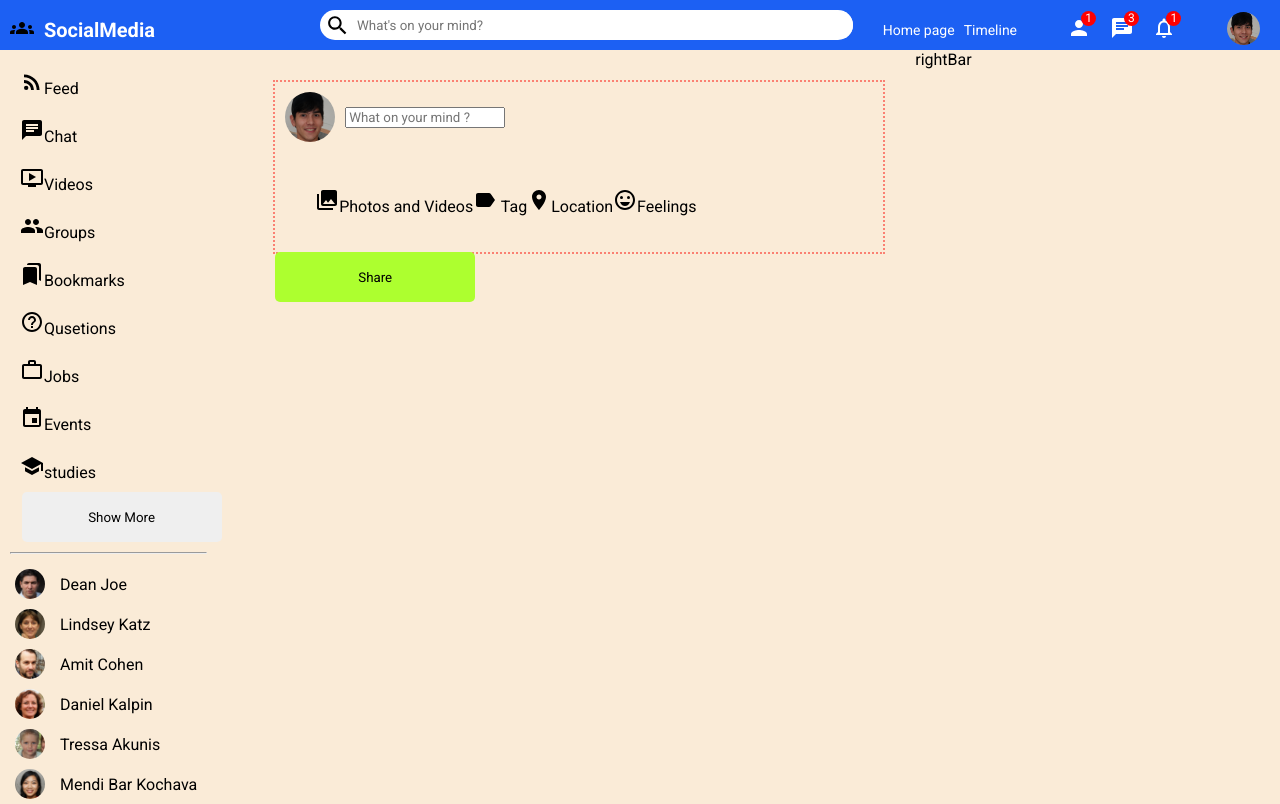
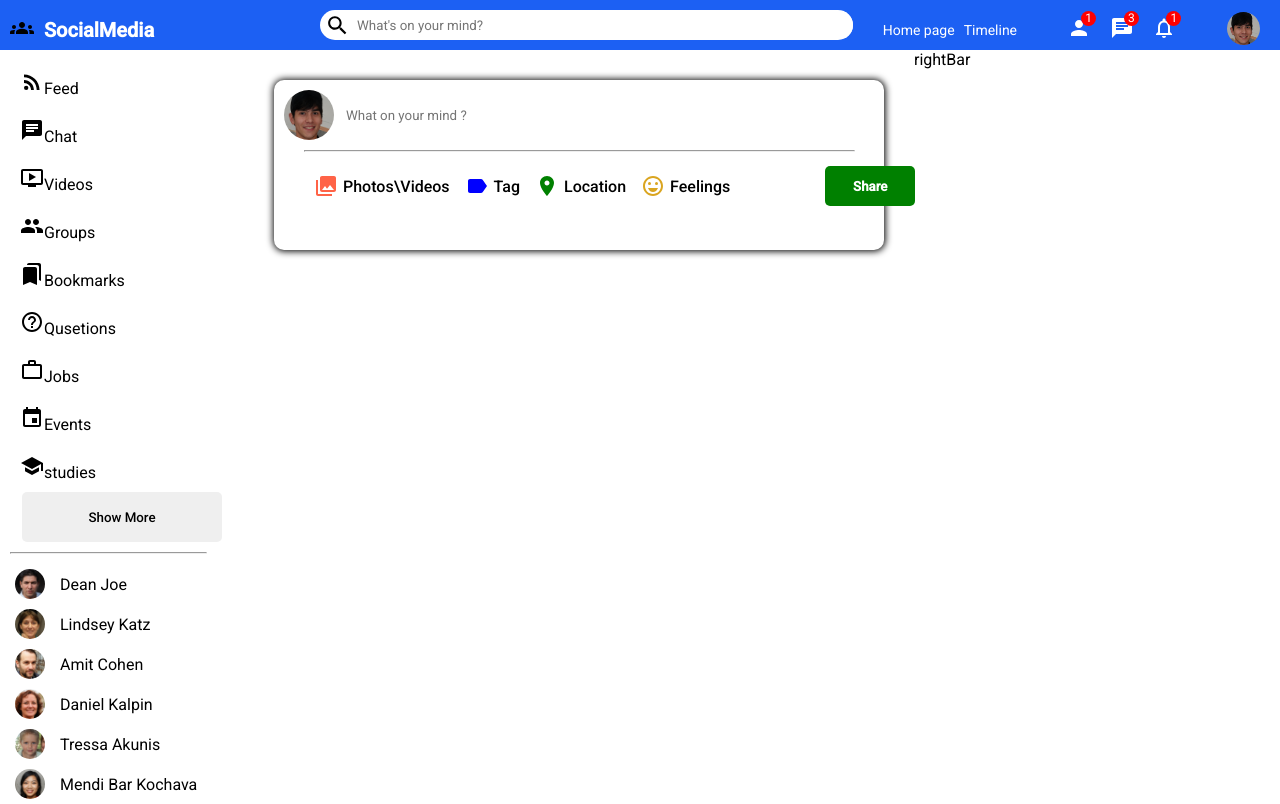
Before and after one commit to ShyTech1/Social-Media, a React (Create React App) app: page / in a window 1280 px wide. Built offline with nearby package versions, Linux system fonts and the light colour scheme.

Commit message:
finish share in feed

```diff
--- a/public/index.html
+++ b/public/index.html
@@ -8,7 +8,7 @@
     <link rel="preconnect" href="https://fonts.googleapis.com">
     <link rel="stylesheet" href="style.css">
     <link rel="preconnect" href="https://fonts.gstatic.com" crossorigin>
-    <link href="https://fonts.googleapis.com/css2?family=Nunito:ital,wght@0,200;0,300;0,400;0,800;1,200;1,400&family=Roboto:ital,wght@0,100;0,300;0,400;0,700;1,100;1,300;1,400&display=swap" rel="stylesheet">
+    <link href="https://fonts.googleapis.com/css2?family=Nunito:ital,wght@0,200;0,300;0,400;0,500;0,800;1,200;1,400&family=Roboto:ital,wght@0,100;0,300;0,400;0,500,0,700;1,100;1,300;1,400&display=swap" rel="stylesheet">
     <title>Social Media</title>
   </head>
   <body>
--- a/src/components/feed/Share.jsx
+++ b/src/components/feed/Share.jsx
@@ -9,19 +9,19 @@ export default function Share() {
   return (
 
       <div className="Sharecontainer">
-        <div className="share">
+        <div className="shareInputContainer">
           <img className="shareProfilePic" src="../assets/person/1.jpg" alt="profilepic" />
-          <input type="text" placeholder="What on your mind ?" />
+          <input className="shareInput" type="text" placeholder="What on your mind ?" />
+        </div>
+        <hr className="shareHr"/>
+          <ul className="shareItemsUl">
+            <li className="shareItemsLi"> <PhotoLibraryIcon className="PhotoLibraryIcon"/> <span className="shareitemLiText">Photos\Videos</span> </li>
+            <li className="shareItemsLi"><LabelIcon className="LabelIcon"/><span className="shareitemLiText">Tag</span>  </li>
+            <li className="shareItemsLi"><LocationOnIcon className="LocationOnIcon"/><span className="shareitemLiText">Location</span> </li>
+            <li className="shareItemsLi"><SentimentVerySatisfiedIcon className="SentimentVerySatisfiedIcon"/><span className="shareitemLiText">Feelings</span> </li>
+           <Button className="shareBtn" text="Share" />
+          </ul>
 
-        </div>
-          <ul className="shareItems">
-            <li> <PhotoLibraryIcon />Photos and Videos</li>
-            <li><LabelIcon /> Tag</li>
-            <li><LocationOnIcon />Location</li>
-            <li><SentimentVerySatisfiedIcon />Feelings</li>
-
-          </ul>
-          <Button className="shareBtn" text="Share" />
       </div>
 
   )
--- a/src/components/feed/share.css
+++ b/src/components/feed/share.css
@@ -1,24 +1,50 @@
 .Sharecontainer{
     width: 200px;
     height: 140px;
-    border: 2px dotted salmon;
     margin:30px;
     padding-bottom: 30px;
+    position:relative;
+    box-shadow:
+    .3px .3px 7px 1px ;
+    border-radius: 10px;
+    display: flex;
+    flex-direction: column;
+
 
 }
+.shareInput{
+    border: none;
+    cursor: pointer;
+}
+.shareInput:focus{
+    outline: none;
+}
 
-.share{
+.shareInputContainer{
 
     height: 70px;
     display:flex;
     align-items: center;
 }
 
-.shareItems{
+.shareItemsUl{
     height: 100px;
     display:flex;
     align-items: center;
+    justify-content: flex-start;
+
 }
+.shareItemsLi:nth-of-type(4){
+    margin-right: 20px;
+
+}
+.shareItemsLi{
+
+    display: flex;
+    align-items: center;
+    cursor: pointer;
+}
+
 .shareProfilePic{
     height: 50px;
     width: 50px;
@@ -27,6 +53,36 @@
     object-fit: cover;
     margin:10px;
 }
+.shareitemLiText{
+    margin-left: 5px;
+    font-weight: 500;
+    margin-right:15px;
+}
 .shareBtn{
-    background: greenyellow ;
+    background: green ;
+    padding: 7px;
+    border-radius: 5px;
+    color: #fff;
+    width:90px;
+    height:40px;
+    font-weight: bold;;
+    cursor: pointer;
+    margin-left: 60px;
+    margin-right: 10px;
 }
+.PhotoLibraryIcon{
+    color: tomato;
+}
+.LabelIcon{
+    color: blue;
+}
+.LocationOnIcon{
+    color:green;
+}
+.SentimentVerySatisfiedIcon{
+    color:goldenrod;
+}
+.shareHr{
+    width: 90%;
+    place-self: center;
+}
--- a/src/pages/home/home.css
+++ b/src/pages/home/home.css
@@ -1,5 +1,8 @@
+.topBarContainer{
+    z-index: 1;
+}
 body{
-    background-color: antiquewhite;
+    background-color: #fff;
     height: 100vh;
     overflow: scroll;
 }
```
